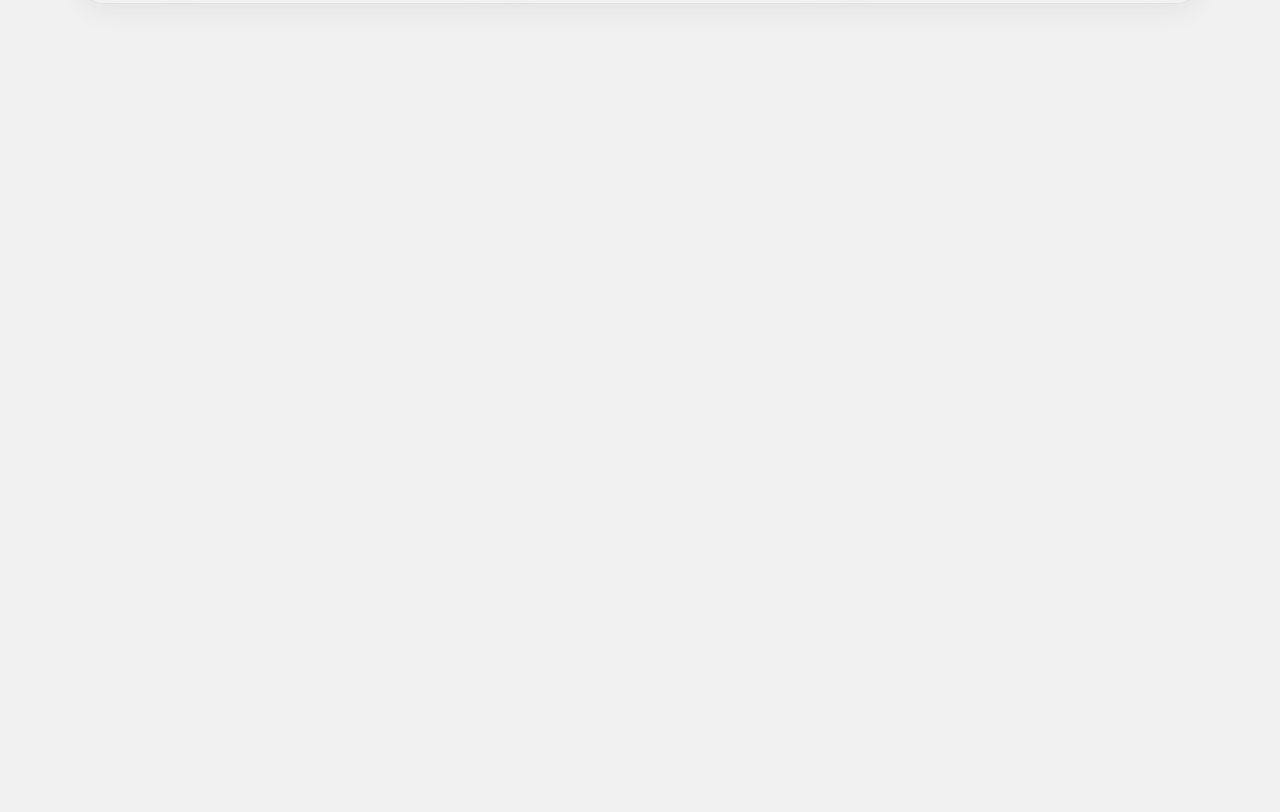
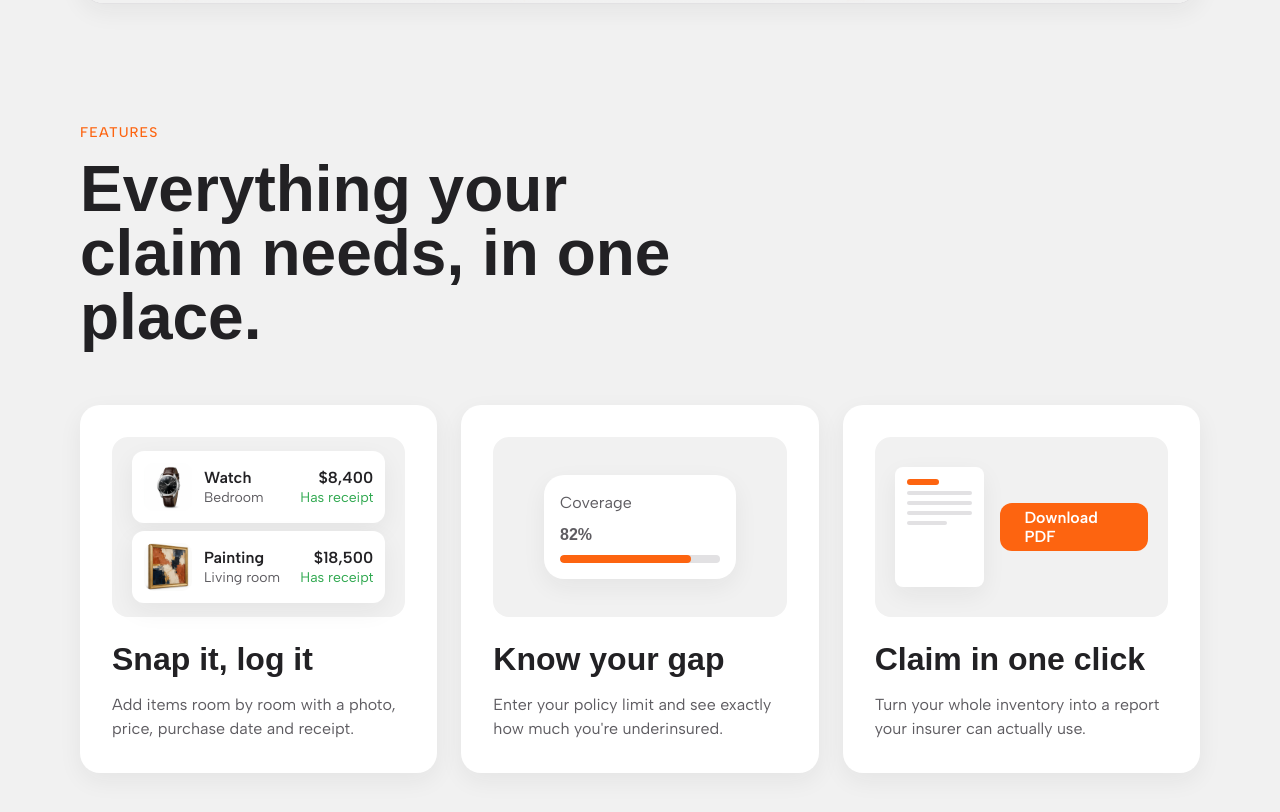
Before and after one commit to abdulmanaan/trove, a React (Vite) app in the folder client/: page / in a window 1280 px wide. Shown: the part 2865-3677 px from the top of the page. Before the commit the page ends 2989 px from the top, so only its background shows below. Built offline with nearby package versions, Linux system fonts and the light colour scheme; a web font is replaced by a local one.

Commit message:
feat: add features section

```diff
--- a/client/src/App.jsx
+++ b/client/src/App.jsx
@@ -3,6 +3,7 @@ import Hero from "./components/Hero";
 import Stats from "./components/Stats";
 import Problem from "./components/Problem";
 import Preview from "./components/Preview";
+import Features from "./components/Features";
 
 function App() {
   return (
@@ -12,6 +13,7 @@ function App() {
       <Stats />
       <Problem />
       <Preview />
+      <Features />
     </>
   );
 }
--- /dev/null
+++ b/client/src/components/Features.css
@@ -0,0 +1,160 @@
+.features {
+  display: flex;
+  flex-direction: column;
+  gap: 56px;
+  padding: 0 80px 120px;
+}
+
+.features-header {
+  display: flex;
+  flex-direction: column;
+  gap: 16px;
+  max-width: 640px;
+}
+
+.features-grid {
+  display: grid;
+  grid-template-columns: repeat(3, 1fr);
+  gap: 24px;
+}
+
+.feature-card {
+  display: flex;
+  flex-direction: column;
+  gap: 16px;
+  padding: 32px;
+}
+
+.feature-card h3 {
+  font-family: var(--font-heading);
+  font-size: 32px;
+  line-height: 36px;
+  font-weight: 700;
+}
+
+.feature-card p {
+  font-size: 16px;
+  line-height: 24px;
+  color: var(--grey-600);
+}
+
+.feature-visual {
+  height: 180px;
+  background: var(--off-white);
+  border-radius: 16px;
+  padding: 20px;
+  display: flex;
+  flex-direction: column;
+  align-items: center;
+  justify-content: center;
+  gap: 8px;
+  margin-bottom: 8px;
+}
+
+.feature-visual-report {
+  flex-direction: row;
+  gap: 16px;
+}
+
+.item-row {
+  display: flex;
+  align-items: center;
+  gap: 12px;
+  padding: 12px;
+  background: var(--white);
+  border-radius: 12px;
+  box-shadow: var(--shadow);
+  width: 100%;
+}
+
+.item-row img {
+  width: 48px;
+  height: 48px;
+  border-radius: 10px;
+  object-fit: cover;
+}
+
+.item-info {
+  display: flex;
+  flex-direction: column;
+  flex: 1;
+  gap: 2px;
+}
+
+.item-price {
+  display: flex;
+  flex-direction: column;
+  align-items: flex-end;
+  gap: 2px;
+}
+
+.item-name,
+.item-amount {
+  font-size: 16px;
+  font-weight: 600;
+  white-space: nowrap;
+}
+
+.item-room,
+.item-receipt {
+  font-size: 14px;
+  white-space: nowrap;
+}
+
+.item-room {
+  color: var(--grey-600);
+}
+
+.item-receipt {
+  color: var(--green);
+}
+
+.paper {
+  width: 96px;
+  height: 120px;
+  background: var(--white);
+  border-radius: 8px;
+  box-shadow: var(--shadow);
+  display: flex;
+  flex-direction: column;
+  gap: 6px;
+  padding: 12px;
+}
+
+.paper-title {
+  width: 32px;
+  height: 6px;
+  background: var(--orange-500);
+  border-radius: 999px;
+}
+
+.paper-line {
+  height: 4px;
+  background: var(--grey-200);
+  border-radius: 999px;
+}
+
+.paper-line:last-child {
+  width: 40px;
+}
+
+@media (max-width: 1100px) {
+  .features-grid {
+    grid-template-columns: 1fr;
+  }
+}
+
+@media (max-width: 600px) {
+  .features {
+    padding: 0 20px 72px;
+    gap: 40px;
+  }
+
+  .feature-card {
+    padding: 24px;
+  }
+
+  .feature-visual {
+    padding: 16px;
+  }
+}
--- /dev/null
+++ b/client/src/components/Features.jsx
@@ -0,0 +1,81 @@
+import "./Features.css";
+import watch from "../assets/hero/watch.png";
+import painting from "../assets/hero/painting.png";
+import CoverageCard from "./CoverageCard";
+
+const itemsList = [
+  { photo: watch, name: "Watch", room: "Bedroom", price: "$8,400" },
+  { photo: painting, name: "Painting", room: "Living room", price: "$18,500" },
+];
+
+function Features() {
+  return (
+    <section className="features" id="features">
+      <div className="features-header">
+        <p className="section-label">FEATURES</p>
+        <h2 className="section-heading">
+          Everything your claim needs, in one place.
+        </h2>
+      </div>
+
+      <div className="features-grid">
+        <article className="card feature-card">
+          <div className="feature-visual" aria-hidden="true">
+            {itemsList.map((item) => (
+              <div key={item.name} className="item-row">
+                <img src={item.photo} alt="" />
+                <div className="item-info">
+                  <span className="item-name">{item.name}</span>
+                  <span className="item-room">{item.room}</span>
+                </div>
+                <div className="item-price">
+                  <span className="item-amount">{item.price}</span>
+                  <span className="item-receipt">Has receipt</span>
+                </div>
+              </div>
+            ))}
+          </div>
+          <h3>Snap it, log it</h3>
+          <p>
+            Add items room by room with a photo, price, purchase date and
+            receipt.
+          </p>
+        </article>
+
+        <article className="card feature-card">
+          <div className="feature-visual" aria-hidden="true">
+            <CoverageCard percent={82} />
+          </div>
+          <h3>Know your gap</h3>
+          <p>
+            Enter your policy limit and see exactly how much you're
+            underinsured.
+          </p>
+        </article>
+
+        <article className="card feature-card">
+          <div
+            className="feature-visual feature-visual-report"
+            aria-hidden="true"
+          >
+            <div className="paper">
+              <span className="paper-title"></span>
+              <span className="paper-line"></span>
+              <span className="paper-line"></span>
+              <span className="paper-line"></span>
+              <span className="paper-line"></span>
+            </div>
+            <span className="btn btn-primary">Download PDF</span>
+          </div>
+          <h3>Claim in one click</h3>
+          <p>
+            Turn your whole inventory into a report your insurer can actually
+            use.
+          </p>
+        </article>
+      </div>
+    </section>
+  );
+}
+
+export default Features;
--- a/client/src/components/Hero.jsx
+++ b/client/src/components/Hero.jsx
@@ -7,7 +7,6 @@ import armchair from "../assets/hero/armchair.png";
 import watch from "../assets/hero/watch.png";
 import CoverageCard from "./CoverageCard";
 
-function Hero() {
 const heroItems = [
   {
     name: "Camera",
@@ -32,6 +31,7 @@ function Hero() {
   { name: "Watch", price: "$8,400", image: watch, className: "item-watch" },
 ];
 
+function Hero() {
   return (
     <section className="hero">
       <h1 className="hero-heading">
--- a/client/src/components/Problem.jsx
+++ b/client/src/components/Problem.jsx
@@ -1,6 +1,5 @@
 import "./Problem.css";
 
-function Problem() {
 const claimItems = [
   { name: "Television", issue: "No reeipt" },
   { name: "Dining Table", issue: "No photo" },
@@ -8,6 +7,7 @@ function Problem() {
   { name: "Road bike", issue: "No reeipt" },
 ];
 
+function Problem() {
   return (
     <section className="problem">
       <div className="problem-text">
@@ -31,7 +31,8 @@ function Problem() {
             <span className="claim-price">$ ?</span>
           </div>
         ))}
-        <div className="claim-total">Value you can't prove
+        <div className="claim-total">
+          Value you can't prove
           <span className="claim-total-value">$23,400</span>
         </div>
       </div>
--- a/client/src/components/Stats.jsx
+++ b/client/src/components/Stats.jsx
@@ -1,6 +1,5 @@
 import "./Stats.css";
 
-function Stats() {
 const stats = [
   {
     number: "20%",
@@ -24,6 +23,7 @@ function Stats() {
   },
 ];
 
+function Stats() {
   return (
     <section className="stats">
       <ul className="stats-list">
```
Lines whose indentation alone changed are shown as unchanged.
